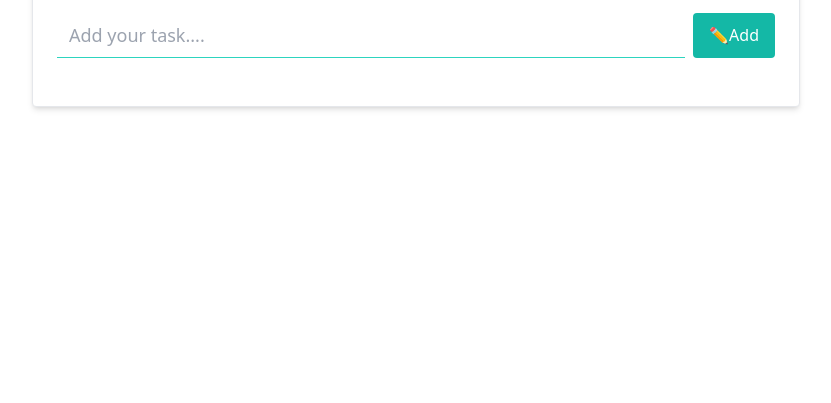
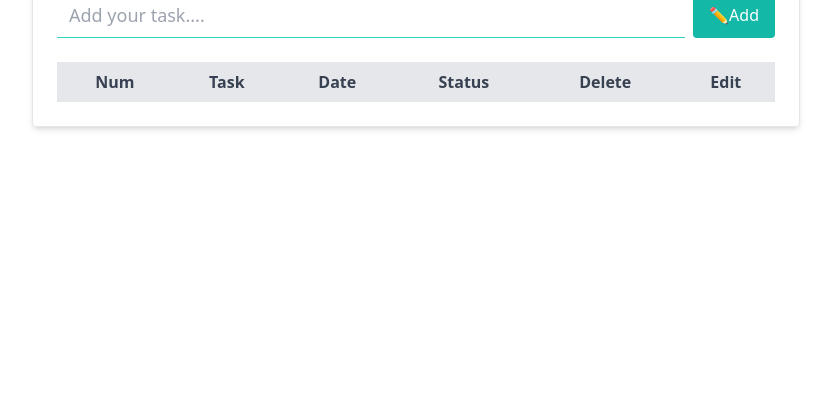
Before and after one commit to Shohan11369/JS-Advance-02, a website built with Vite: page index.html in a window 1280 px wide. Shown: the part 397-800 px from the top of the page, without its empty margins (224-1055 px from the left). Built offline with nearby package versions, Linux system fonts and the light colour scheme.

Commit message:
Table-Add

```diff
--- a/index.html
+++ b/index.html
@@ -35,6 +35,25 @@
           ✏️Add
         </button>
       </div>
+
+      <!-- Table -->
+
+      <div class="overflow-x-auto">
+        <table class="table-auto w-full text-center border-collapse">
+          <thead class="bg-gray-200 text-gray-700">
+            <tr>
+              <th class="px-2 py-2">Num</th>
+              <th class="px-2 py-2">Task</th>
+              <th class="px-2 py-2">Date</th>
+              <th class="px-2 py-2">Status</th>
+              <th class="px-2 py-2">Delete</th>
+              <th class="px-2 py-2">Edit</th>
+            </tr>
+          </thead>
+
+          <tbody id="todo-body" class="text-gray-800 text-lg"></tbody>
+        </table>
+      </div>
     </div>
     <script src="index.js"></script>
   </body>
```
